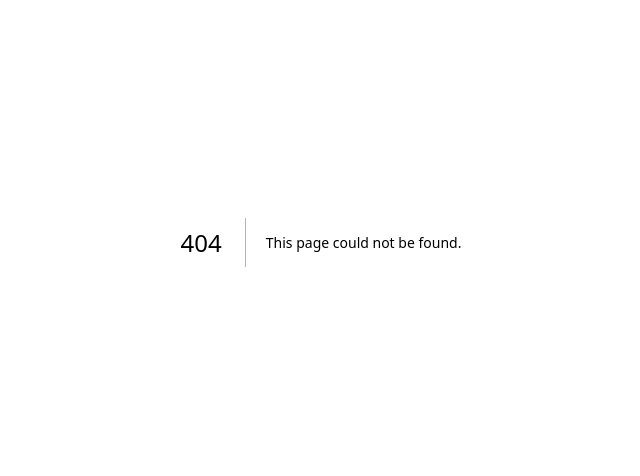
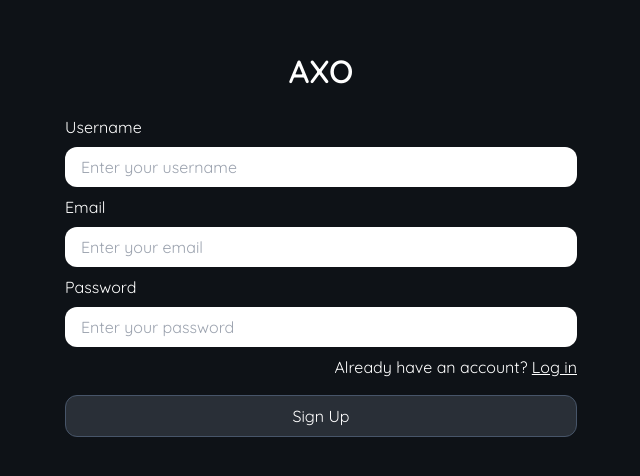
Before and after one commit to jasperayawan/axo, a Next.js app: page /signup in a window 1280 px wide. Before the commit this address had no page. Shown: the part 158-634 px from the top of the page, without its empty margins (319-959 px from the left). Built offline with nearby package versions, Linux system fonts and the light colour scheme; no server answers.

Commit message:
update getCurrentUser

```diff
--- a/package.json
+++ b/package.json
@@ -22,6 +22,7 @@
     "react-hot-toast": "^2.4.1",
     "react-icons": "^5.0.1",
     "react-image-file-resizer": "^0.4.8",
+    "swr": "^2.2.5",
     "uuid": "^9.0.1"
   },
   "devDependencies": {
--- /dev/null
+++ b/src/actions/getCurrentUser.ts
@@ -0,0 +1,30 @@
+import dbConnect from "@/libs/dbConnect";
+import GetSession from "./getSession";
+import User from "@/models/User";
+
+const getCurrentUser = async () => {
+    try{
+        const session = await GetSession();
+
+        if(!session?.user?.email){
+            return null;
+        }
+
+        await dbConnect();
+
+        const currentUser = await User.findOne({
+            email: session.user.email
+        }).select('-hashedPassword');
+
+        if(!currentUser){
+            return null;
+        }
+
+        return currentUser;
+    } catch (error: any){
+        console.error('Some error happened while getting getCurrentUser: ', error);
+        return null;
+    }
+}
+
+export default getCurrentUser;
--- a/src/app/layout.tsx
+++ b/src/app/layout.tsx
@@ -1,6 +1,7 @@
 import type { Metadata } from "next";
 import { Inter } from "next/font/google";
 import "./globals.css";
+import AuthContext from "@/context/AuthContext";
 
 const inter = Inter({ subsets: ["latin"] });
 
@@ -16,7 +17,11 @@ export default function RootLayout({
 }>) {
   return (
     <html lang="en">
-      <body className={inter.className}>{children}</body>
+      <body className={inter.className}>
+        <AuthContext>
+          {children}
+        </AuthContext>
+      </body>
     </html>
   );
 }
--- a/src/app/main/page.tsx
+++ b/src/app/main/page.tsx
@@ -1,8 +1,17 @@
+import getCurrentUser from '@/actions/getCurrentUser'
 import React from 'react'
 
-export default function page() {
+export default async function page() {
+  const jsonUser = await getCurrentUser().catch((err) => {
+    console.error(
+      'Error happened while getting getCurrentUser() on Feed component: ',
+      err
+    );
+  });
+
+  console.log(JSON.stringify(jsonUser!))
   return (
-    <div>
+    <div className='text-black'>
       Welcome to home page
     </div>
   )
--- a/src/app/page.tsx
+++ b/src/app/page.tsx
@@ -1,77 +1,93 @@
-"use client"
+"use client";
 
 import Nav from "@/components/Nav";
-import { FormEvent, useReducer } from "react";
+import { FormEvent, useEffect, useReducer } from "react";
 import { signIn, useSession } from "next-auth/react";
-import toast from 'react-hot-toast';
+import toast from "react-hot-toast";
+import { useRouter } from "next/navigation";
+import Link from "next/link";
 
 const initialState = {
-  username: "",
   email: "",
   password: "",
-  isLoading: false
+  isLoading: false,
 };
 
 export default function Home() {
-  // const isAthenticated = useSession();
-  // console.log(isAthenticated)
+  const { data, status } = useSession();
+  const { push } = useRouter();
+
+  useEffect(() => {
+    if (status === "authenticated") {
+      push("/main");
+    }
+  }, [push, status]);
 
   const reducer = (state: any, action: any) => ({
     ...state,
     ...action,
   });
-  const [{ username, email, password, isLoading }, dispatchState] = useReducer(
+  const [{ email, password, isLoading }, dispatchState] = useReducer(
     reducer,
     initialState
   );
 
-  const registerHandling = async (e: FormEvent<HTMLFormElement>) => {
+
+  const loginHandling = async (e: FormEvent<HTMLFormElement>) => {
     e.preventDefault();
+    dispatchState({ isLoading: true });
 
     const formData = {
-      username,
       email,
       password,
+    };
+
+    try {
+      dispatchState({ isLoading: true });
+
+      const callback = await signIn("credentials", {
+        ...formData,
+        redirect: false,
+      });
+
+      if (callback?.error) {
+        toast.error("Invalid credentials");
       }
 
-    try{
-      dispatchState({ isLoading: true });
-      await fetch('/api/register', {
-        method: 'POST',
-        body: JSON.stringify(formData)
-      });
-      signIn('credentials', { email, password }); //use this if you want to navigate directly to your desire page.
-      toast.success("User successfully created!")
+      if (callback?.ok && !callback?.error) {
+        toast.success("Logged in!");
+        push("/main");
       }
-    catch(error){
-      console.error('Error while signing up at handleSignUp SignUp.tsx: ', error);
-      toast.error('Something went wrong while signing up! ');
+    } catch (error) {
+      console.error("Error while signing in:", error);
+      toast.error("An error occurred while signing in");
     } finally {
-      dispatchState({ isLoading: false })
+      dispatchState({ isLoading: false });
     }
+  };
+
+  useEffect(() => {
+    if (status === "authenticated") {
+      push("/main");
     }
+  }, [push, status]);
 
   return (
+    status === "unauthenticated" && (
+      <>
         <main className="flex flex-col gap-y-5 justify-center items-center min-h-screen bg-primary text-secondary font-QuickSand">
           <h1 className="text-[32px] font-semibold">AXO</h1>
           <div className="mx-auto max-w-lg w-full">
-        <form className="w-full flex flex-col gap-y-2" onSubmit={registerHandling}>
-          <div className="flex w-full flex-col gap-y-2">
-            <label>Username</label>
-            <input
-              type="text"
-              value={username}
-              onChange={(e) => dispatchState({username: e.target.value})}
-              placeholder="Enter your username"
-              className="rounded-[12px] px-4 py-2 text-slate-700 outline-none"
-            />
-          </div>
+            <form
+              className="w-full flex flex-col gap-y-2"
+              onSubmit={loginHandling}
+            >
               <div className="flex w-full flex-col gap-y-2">
                 <label>Email</label>
                 <input
                   type="email"
                   value={email}
-              onChange={(e) => dispatchState({email: e.target.value})}
+                  onChange={(e) => dispatchState({ email: e.target.value })}
                   placeholder="Enter your email"
                   className="rounded-[12px] px-4 py-2 text-slate-700 outline-none"
                 />
@@ -81,16 +97,22 @@ export default function Home() {
                 <input
                   type="password"
                   value={password}
-              onChange={(e) => dispatchState({password: e.target.value})}
+                  onChange={(e) => dispatchState({ password: e.target.value })}
                   placeholder="Enter your password"
                   className="rounded-[12px] px-4 py-2 text-slate-700 outline-none"
                 />
               </div>
-          <button type="submit" className="border-[1px] mt-2 border-slate-600 bg-slate-400/20 rounded-[12px] py-2">
-            {isLoading ? 'Signing up...' : 'Sign Up'}
+              <span className="text-end">Don't have an account? <Link href='/signup' className="underline">Sign up</Link></span>
+              <button
+                type="submit"
+                className="border-[1px] mt-2 border-slate-600 bg-slate-400/20 rounded-[12px] py-2"
+              >
+                {isLoading ? "Logging in..." : "Login"}
               </button>
             </form>
           </div>
         </main>
+      </>
+    )
   );
 }
--- /dev/null
+++ b/src/app/signup/page.tsx
@@ -0,0 +1,112 @@
+"use client";
+
+import { FormEvent, useEffect, useReducer } from "react";
+import { signIn, useSession } from "next-auth/react";
+import toast from "react-hot-toast";
+import { useRouter } from "next/navigation";
+import Link from "next/link";
+
+const initialState = {
+  username: "",
+  email: "",
+  password: "",
+  isLoading: false,
+};
+
+export default function page() {
+  const { data, status } = useSession();
+  const { push } = useRouter();
+
+  useEffect(() => {
+    if(status === 'authenticated'){
+        push('/main')
+    }
+  },[push, status])
+
+  const reducer = (state: any, action: any) => ({
+    ...state,
+    ...action,
+  });
+  const [{ username, email, password, isLoading }, dispatchState] = useReducer(
+    reducer,
+    initialState
+  );
+
+  const registerHandling = async (e: FormEvent<HTMLFormElement>) => {
+    e.preventDefault();
+
+    const formData = {
+      username,
+      email,
+      password,
+    };
+
+    try {
+      dispatchState({ isLoading: true });
+      await fetch("/api/register", {
+        method: "POST",
+        body: JSON.stringify(formData),
+      });
+      signIn("credentials", { email, password }); //use this if you want to navigate directly to your desire page.
+      toast.success("User successfully created!");
+    } catch (error) {
+      console.error(
+        "Error while signing up at handleSignUp SignUp.tsx: ",
+        error
+      );
+      toast.error("Something went wrong while signing up! ");
+    } finally {
+      dispatchState({ isLoading: false });
+    }
+  };
+
+  return (
+    <main className="flex flex-col gap-y-5 justify-center items-center min-h-screen bg-primary text-secondary font-QuickSand">
+      <h1 className="text-[32px] font-semibold">AXO</h1>
+      <div className="mx-auto max-w-lg w-full">
+        <form
+          className="w-full flex flex-col gap-y-2"
+          onSubmit={registerHandling}
+        >
+          <div className="flex w-full flex-col gap-y-2">
+            <label>Username</label>
+            <input
+              type="text"
+              value={username}
+              onChange={(e) => dispatchState({ username: e.target.value })}
+              placeholder="Enter your username"
+              className="rounded-[12px] px-4 py-2 text-slate-700 outline-none"
+            />
+          </div>
+          <div className="flex w-full flex-col gap-y-2">
+            <label>Email</label>
+            <input
+              type="email"
+              value={email}
+              onChange={(e) => dispatchState({ email: e.target.value })}
+              placeholder="Enter your email"
+              className="rounded-[12px] px-4 py-2 text-slate-700 outline-none"
+            />
+          </div>
+          <div className="flex w-full flex-col gap-y-2">
+            <label>Password</label>
+            <input
+              type="password"
+              value={password}
+              onChange={(e) => dispatchState({ password: e.target.value })}
+              placeholder="Enter your password"
+              className="rounded-[12px] px-4 py-2 text-slate-700 outline-none"
+            />
+          </div>
+          <span className="text-end">Already have an account? <Link href='/' className="underline">Log in</Link></span>
+          <button
+            type="submit"
+            className="border-[1px] mt-2 border-slate-600 bg-slate-400/20 rounded-[12px] py-2"
+          >
+            {isLoading ? "Signing up..." : "Sign Up"}
+          </button>
+        </form>
+      </div>
+    </main>
+  );
+}
--- /dev/null
+++ b/src/context/AuthContext.tsx
@@ -0,0 +1,12 @@
+'use client';
+
+import { SessionProvider } from "next-auth/react";
+import { ReactNode } from "react";
+
+interface AuthContextProps {
+    children: ReactNode;
+}
+
+export default function AuthContext({ children }: AuthContextProps){
+    return <SessionProvider>{children}</SessionProvider>;
+}
```
Also changed, not shown: src/actions/getSession.ts (added, +11 -0 lines), 1 other file (tests, documents, lock files or other folders). Lines whose indentation alone changed are shown as unchanged.
